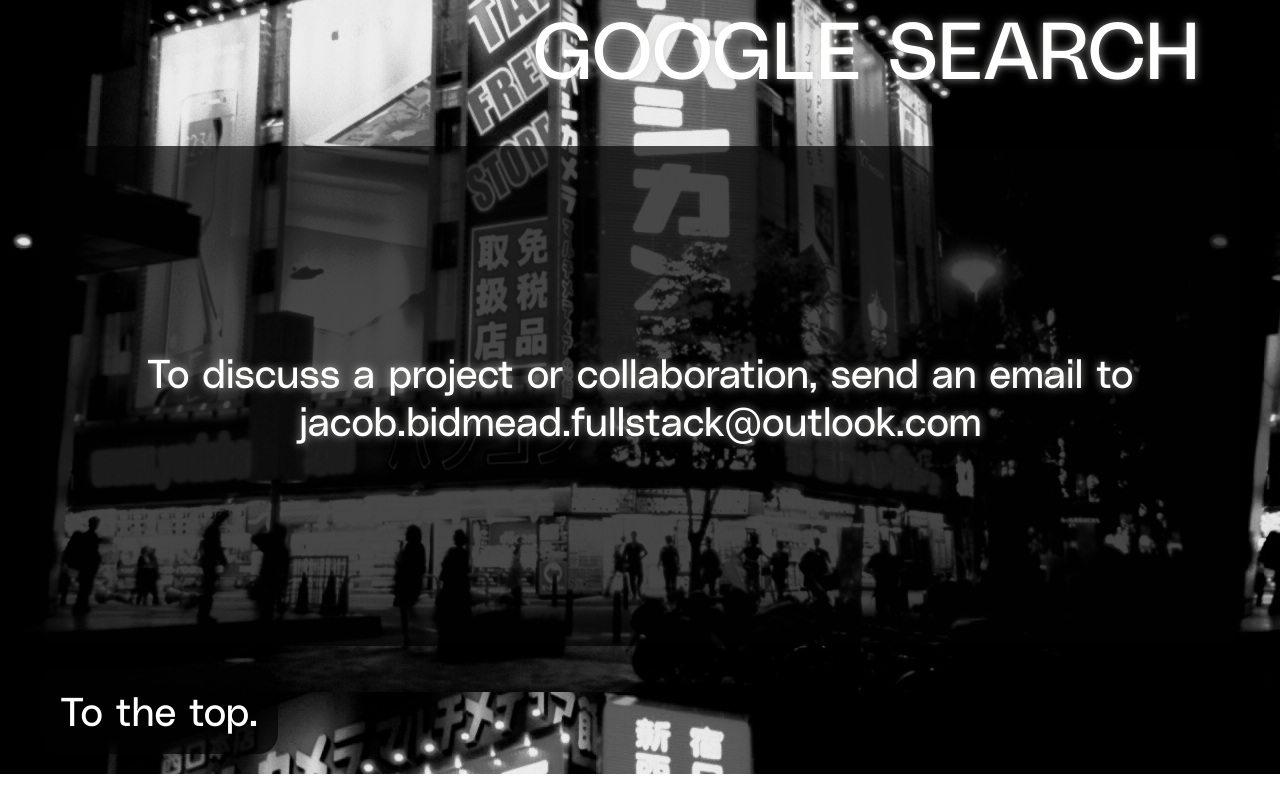
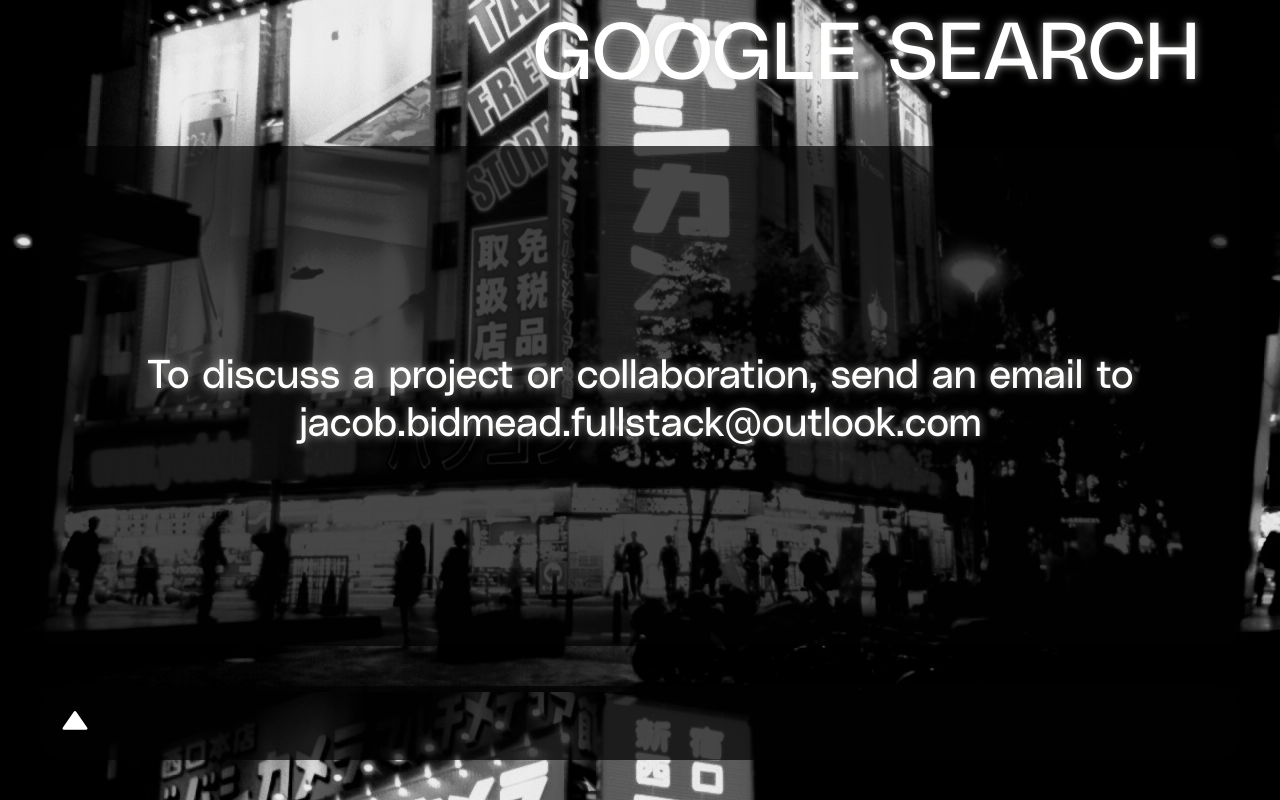
Before and after one commit to Jacobbidmead/new-portfolio, a React (Create React App) app: page / in a window 1280 px wide. Shown: the part 4271-5071 px from the top of the page. Before the commit the page ends 5045 px from the top, so only its background shows below. Built offline with nearby package versions, Linux system fonts and the light colour scheme.

Commit message:
Added up arrow icon component

```diff
--- a/src/App.css
+++ b/src/App.css
@@ -112,6 +112,7 @@
 .my-stack {
   color: white;
   background-color: rgb(29, 233, 206);
+  /* background-image: url("/public/images/svg.png"); */
 }
 
 .stack-header {
@@ -335,12 +336,6 @@
   border-radius: 20px;
 }
 
-.return-top {
-  text-align: left;
-  font-family: PolySans;
-  font-size: 40px;
-}
-
 .top-button {
   background-color: rgba(2, 2, 2, 0.7);
   padding: 20px;
--- a/src/components/Contact.js
+++ b/src/components/Contact.js
@@ -1,17 +1,18 @@
 import { motion } from "framer-motion";
+import UpIconComponent from "./Up";
 
-const boxAnimate = {
-  offscreen: { y: 200, opacity: 0 },
-  onscreen: {
-    y: 0,
-    opacity: 1,
-    transition: {
-      type: "tween",
-      bounce: 0.5,
-      duration: 1,
-    },
-  },
-};
+// const boxAnimate = {
+//   offscreen: { y: 200, opacity: 0 },
+//   onscreen: {
+//     y: 0,
+//     opacity: 1,
+//     transition: {
+//       type: "tween",
+//       bounce: 0.5,
+//       duration: 1,
+//     },
+//   },
+// };
 
 const goToTop = () => {
   window.scrollTo({
@@ -25,13 +26,7 @@
     <>
       {" "}
       <section>
-        <motion.div
-          initial={"offscreen"}
-          whileInView={"onscreen"}
-          variants={boxAnimate}
-          viewport={{ once: true, amount: 0.3 }}
-          className="contact"
-        >
+        <motion.div className="contact">
           <div>To discuss a project or collaboration, send an email to </div>
           <div className="email ">
             <span className="hover-underline-animation">
@@ -42,7 +37,7 @@
         </motion.div>
       </section>
       <div onClick={goToTop} className="return-top">
-        <span className="top-button">To the top.</span>
+        <UpIconComponent />
       </div>
     </>
   );
--- /dev/null
+++ b/src/components/Up.js
@@ -0,0 +1,12 @@
+import { ReactComponent as Icon } from "../icons/up.svg";
+import "../styles/Photo.css";
+
+const UpIconComponent = () => {
+  return (
+    <div className="top-button">
+      <Icon />
+    </div>
+  );
+};
+
+export default UpIconComponent;
```
Also changed, not shown: src/icons/up.svg (added).
